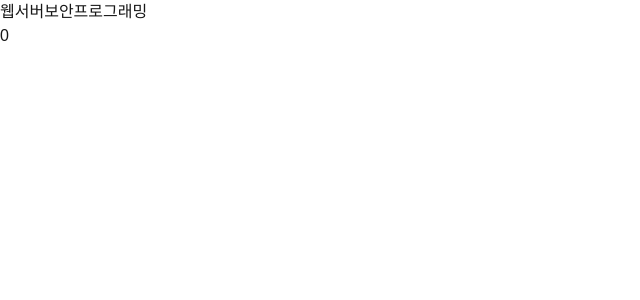
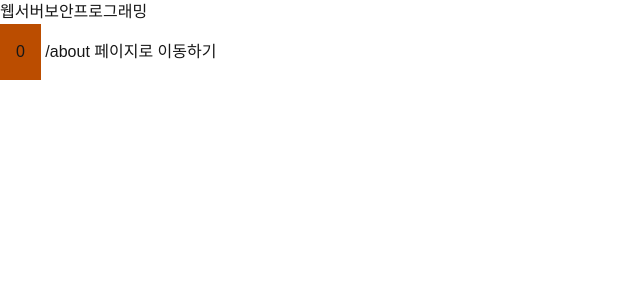
Before and after one commit to BLACKHEADHUB/my-app, a Next.js app: page / in a window 1280 px wide. Shown: the top 300 px of the page, without its empty margins (0-640 px from the left). Built offline with nearby package versions, Linux system fonts and the light colour scheme.

Commit message:
페이지이동추가

```diff
--- /dev/null
+++ b/app/about/page.tsx
@@ -0,0 +1,13 @@
+import React from 'react'
+import Link from 'next/link'
+
+export default function page() {
+  return (
+    <div>
+        <h1>이 페이지는 app/about/page.tsx입니다. </h1>
+
+        <Link href="about"> /about 페이지로 이동하기</Link>
+
+    </div>
+  )
+}
--- a/app/page.tsx
+++ b/app/page.tsx
@@ -1,10 +1,14 @@
 import { Counter } from "@/components/Counter";
+
+import Link from "next/link";
 
 export default function Home() {
   return (
     <main>
       <h1>웹서버보안프로그래밍</h1>
       <Counter />
+
+      <Link href="about"> /about 페이지로 이동하기</Link>
     </main>
   );
 }
--- a/components/Counter.tsx
+++ b/components/Counter.tsx
@@ -5,5 +5,10 @@ import { useState } from "react";
 
 export function Counter() {
     const [count, setCount] = useState (0)
-    return <button> {count}</button>
+    return (
+     <button className = "bg-amber-700 p-4"
+     onClick={() => setCount((c) => c + 1)}>
+    {count}
+    </button>
+    );
 }
```
